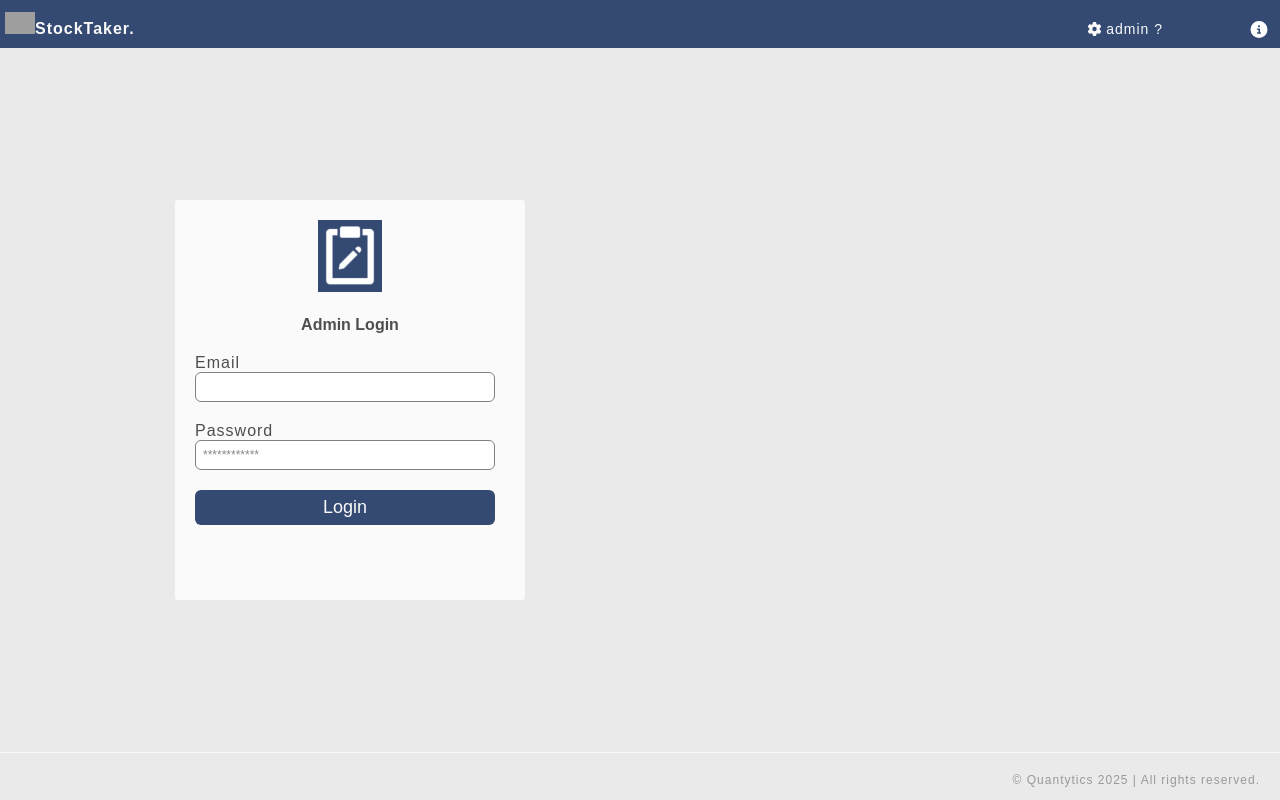
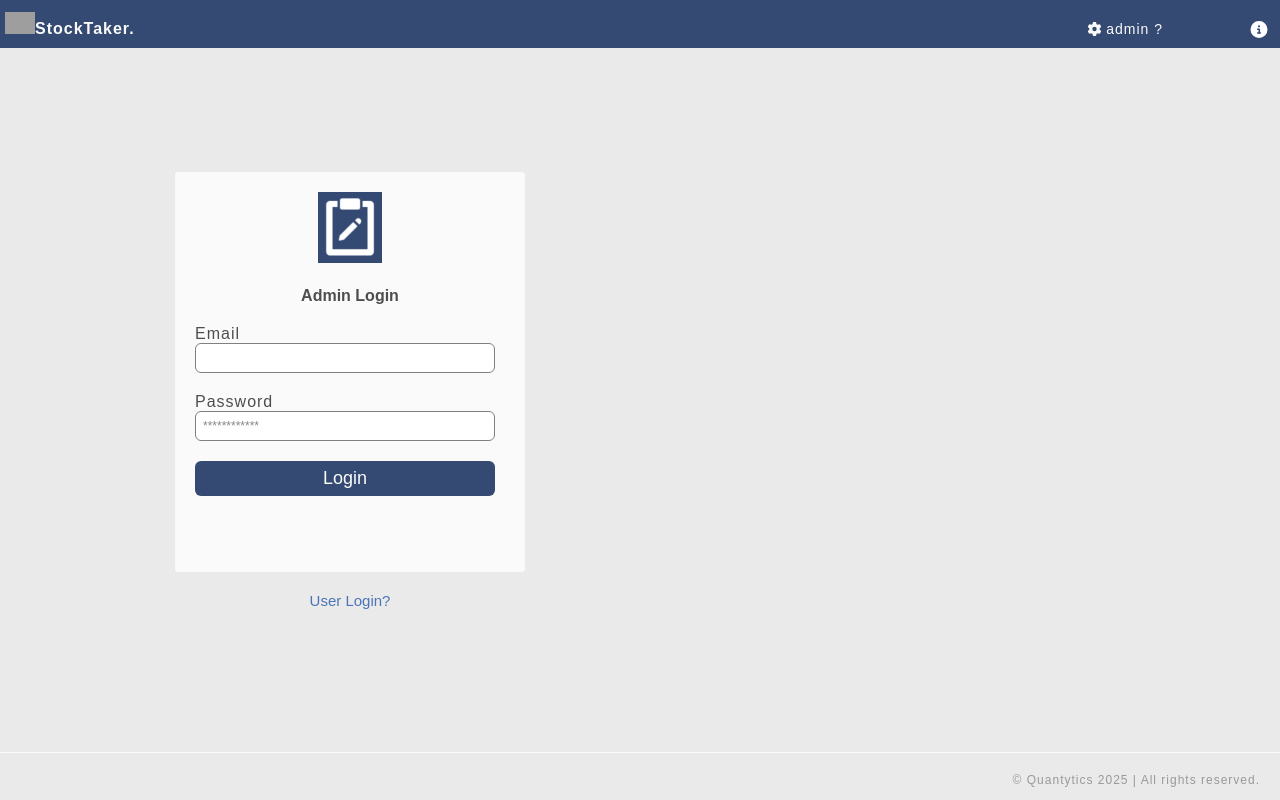
Before and after one commit to josealbin/stocktaker-client, a React (Vite) app: page /admin-login in a window 1280 px wide. Built offline with nearby package versions, Linux system fonts and the light colour scheme; grey boxes are pictures that could not be loaded.

Commit message:
fixes admin login page

```diff
--- a/src/components/Admin/AdminLogin.jsx
+++ b/src/components/Admin/AdminLogin.jsx
@@ -59,7 +59,7 @@ function AdminLogin({ setUser }) {
                     {loginError && <p className="login-error">Admin Login Failed:{loginError}</p>}
                 </form>
             </div>
-
+            <p className="login-path"><Link to="/login">User Login?</Link></p>
         </div>
     )
 }
```
